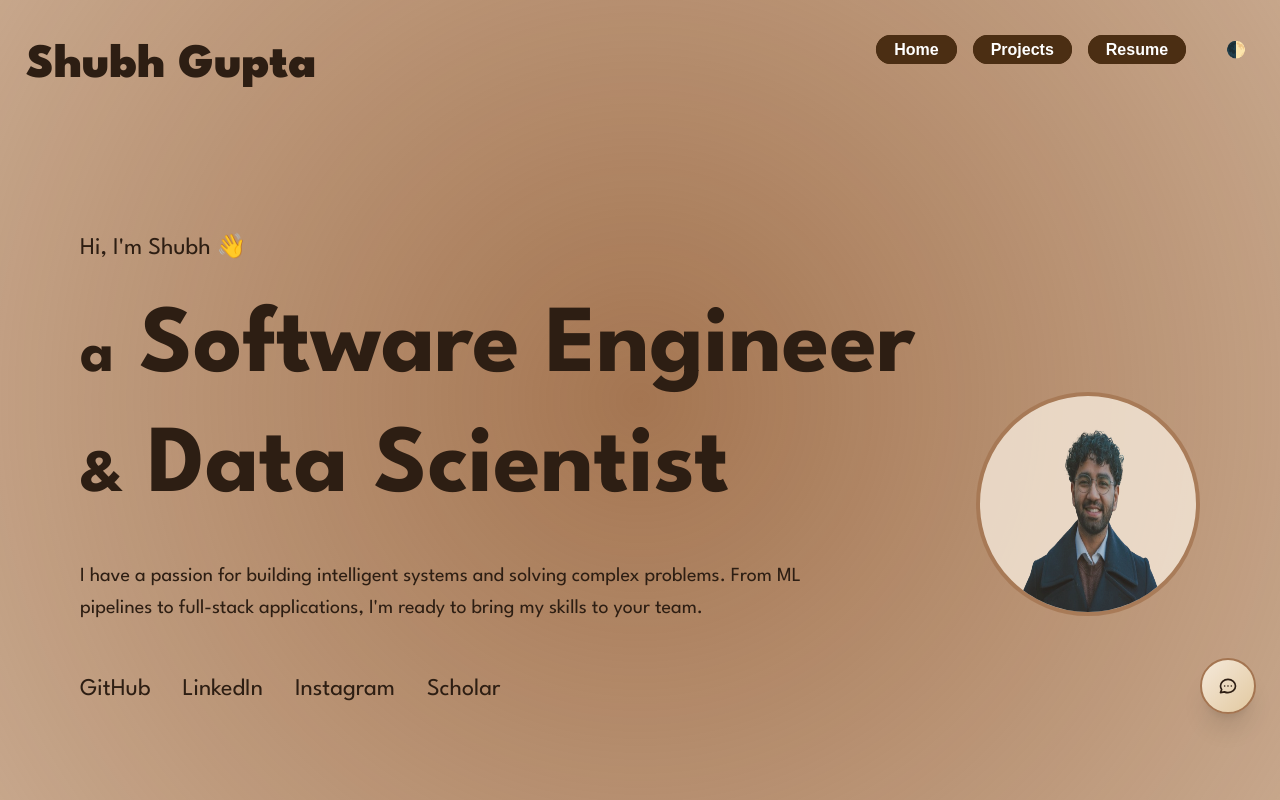
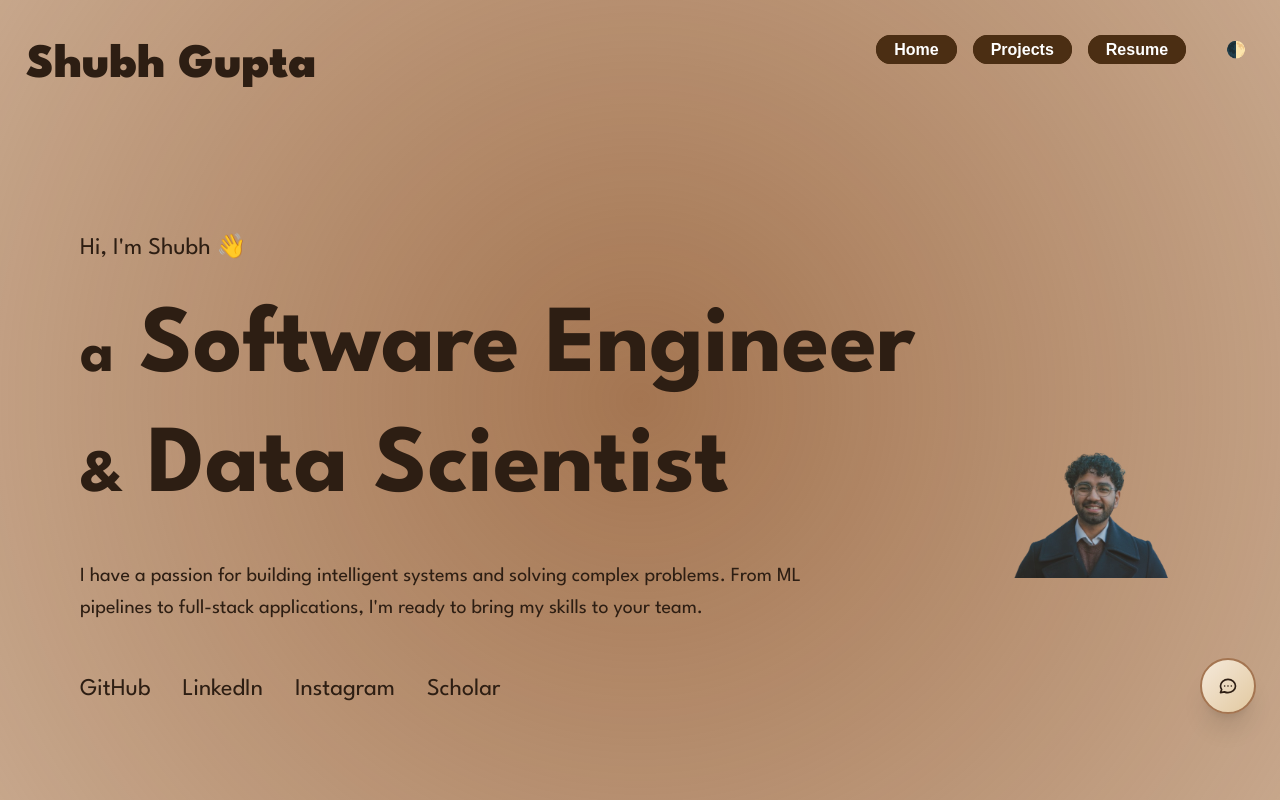
Before and after one commit to ShubhG7/shubhgupta.github.io, a Next.js app: page / in a window 1280 px wide. Shown: the top 800 px of the page. Built offline with nearby package versions, Linux system fonts and the light colour scheme.

Commit message:
Remove circular background from profile image

```diff
--- a/src/app/page.tsx
+++ b/src/app/page.tsx
@@ -76,7 +76,7 @@ export default function Home() {
               onClick={handleImageClick}
               width={300}
               height={300}
-              className="w-52 h-52 sm:w-32 sm:h-32 md:w-36 md:h-36 lg:w-44 lg:h-44 xl:w-56 xl:h-56 opacity-80 hover:opacity-100 transition-opacity duration-300 hover:scale-110 active:scale-95 touch-manipulation cursor-pointer border-4 border-[#a47551] rounded-full bg-[#f5e9da]"
+              className="w-52 h-52 sm:w-32 sm:h-32 md:w-36 md:h-36 lg:w-44 lg:h-44 xl:w-56 xl:h-56 opacity-80 hover:opacity-100 transition-opacity duration-300 hover:scale-110 active:scale-95 touch-manipulation cursor-pointer object-contain"
               alt={profileImages[activeImage].alt}
             />
           </div>
```
